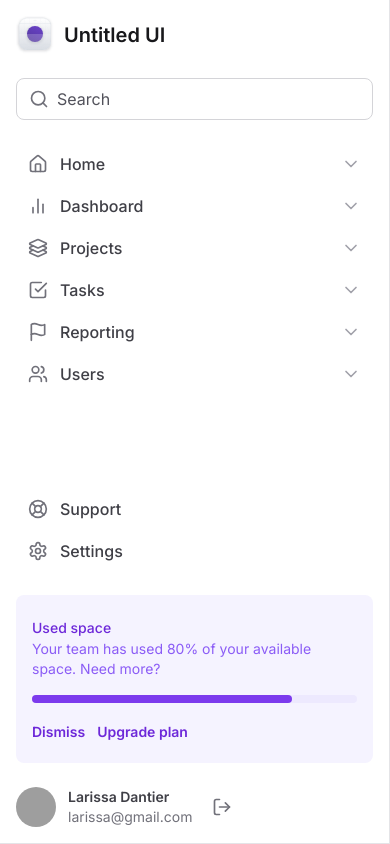
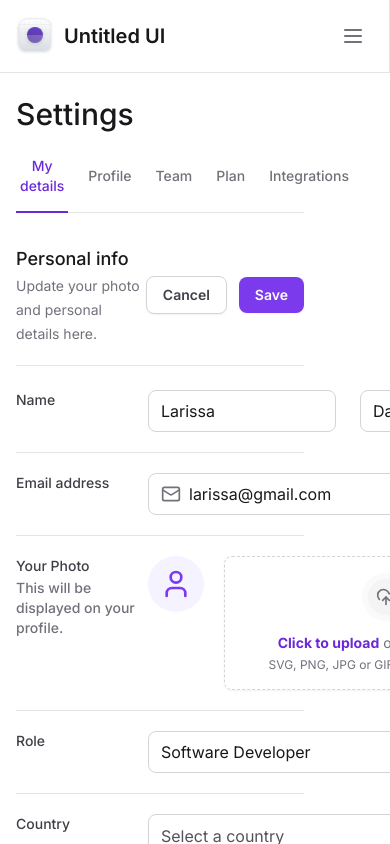
Before and after one commit to larissadantier/tailwind-next, a Next.js app: page / in a window 390 px wide. Shown: the top 844 px of the page. Built offline with nearby package versions, Linux system fonts and the light colour scheme; grey boxes are pictures that could not be loaded.

Commit message:
feat: responsive sidebar

```diff
--- a/package.json
+++ b/package.json
@@ -10,6 +10,7 @@
   },
   "dependencies": {
     "@formkit/auto-animate": "^0.8.2",
+    "@radix-ui/react-collapsible": "^1.0.3",
     "@radix-ui/react-select": "^2.0.0",
     "@radix-ui/react-tabs": "^1.0.4",
     "clsx": "^2.1.1",
--- a/src/app/layout.tsx
+++ b/src/app/layout.tsx
@@ -20,7 +20,9 @@
       <body className="grid min-h-screen grid-cols-app text-zinc-700 antialiased selection:bg-white">
         <Aside />
 
-        <main className="px-8 pb-12 pt-8">{children}</main>
+        <main className="px-4 pb-12 pt-24 lg:col-start-2 lg:px-8 lg:pb-12 lg:pt-8">
+          {children}
+        </main>
       </body>
     </html>
   )
--- a/src/components/Sidebar/index.tsx
+++ b/src/components/Sidebar/index.tsx
@@ -1,4 +1,6 @@
-import { LifeBuoy, Search, Settings } from 'lucide-react'
+'use client'
+
+import { LifeBuoy, Menu, Search, Settings } from 'lucide-react'
 
 import { InputControl, InputPrefix, InputRoot } from '../Form/input'
 
@@ -7,15 +9,31 @@
 import { NavItem } from './components/nav-item'
 import { UsedSpaceWidget } from './components/used-space-widget'
 import { Profile } from './components/profile'
+import * as Collpasible from '@radix-ui/react-collapsible'
+import { Button } from '../Button'
 
 export default function Aside() {
   return (
-    <aside className="fixed bottom-0 left-0 right-0 top-0 z-20 flex flex-col gap-6 border-b border-r border-zinc-200 bg-white p-4 lg:relative lg:right-auto lg:w-80 lg:border-r">
-      <div className="flex items-center gap-2.5 lg:px-5 lg:py-8">
+    <Collpasible.Root className="fixed left-0 right-0 top-0 z-20 flex flex-col gap-6 border-b border-r border-zinc-200 bg-white p-4 data-[state=open]:bottom-0 lg:right-auto lg:w-80 lg:border-r lg:data-[state=closed]:bottom-0">
+      <div className="flex items-center justify-between">
+        <div className="flex items-center gap-2.5 lg:py-8">
           <LogoSVG />
-        <span className="text-xl font-semibold text-zinc-900">Untitled UI</span>
+          <span className="text-xl font-semibold text-zinc-900">
+            Untitled UI
+          </span>
         </div>
 
+        <Collpasible.Trigger asChild className="lg:hidden">
+          <Button variant="ghost">
+            <Menu className="size-6" />
+          </Button>
+        </Collpasible.Trigger>
+      </div>
+
+      <Collpasible.Content
+        forceMount
+        className="flex flex-1 flex-col gap-6 data-[state=closed]:hidden lg:data-[state=closed]:flex"
+      >
         <InputRoot>
           <InputPrefix>
             <Search className="h-5 w-5 text-zinc-500" />
@@ -35,6 +53,7 @@
 
           <Profile />
         </div>
-    </aside>
+      </Collpasible.Content>
+    </Collpasible.Root>
   )
 }
```
Also changed, not shown: 1 other file (tests, documents, lock files or other folders). Lines whose indentation alone changed are shown as unchanged.
